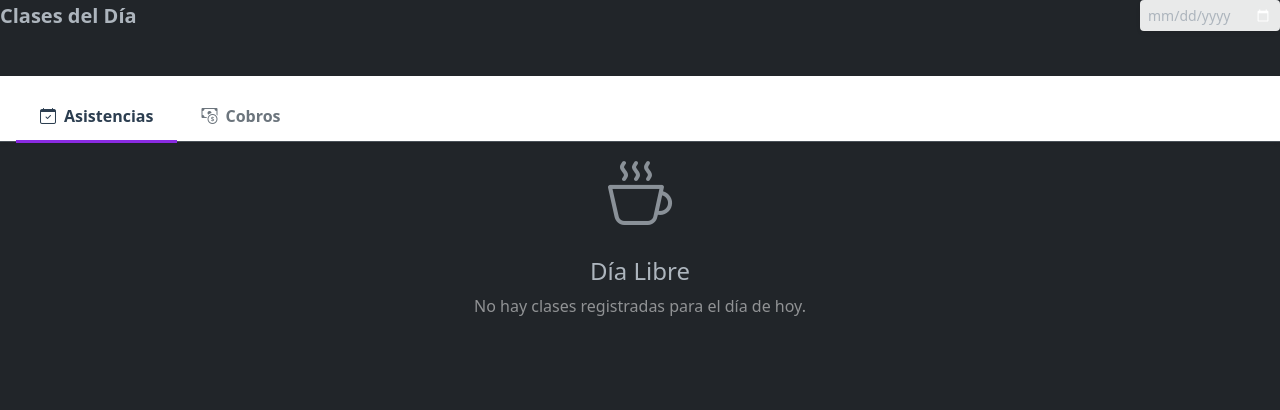
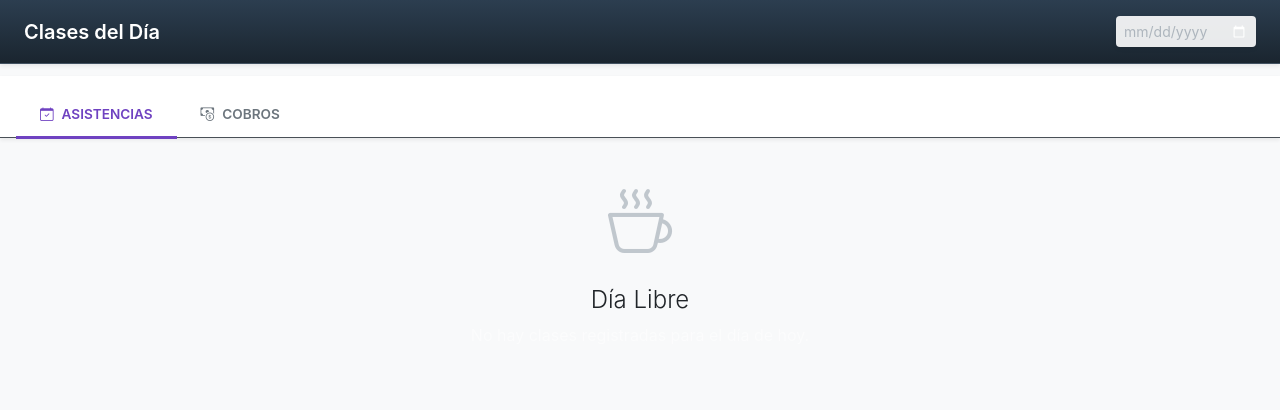
Before and after one commit to joaquingavilan/pilates, a Django app: template Pilapp/templates/admin_panel/profes/clases_hoy.html in a window 1280 px wide. Shown: the top 410 px of the page. Run offline with Django 5.2, Linux system fonts and the light colour scheme; the template is opened without the code that fills it, so the values that code supplies are empty.

Commit message:
style: match profes UI to backend admin theme

```diff
--- a/Pilapp/templates/admin_panel/profes/clases_hoy.html
+++ b/Pilapp/templates/admin_panel/profes/clases_hoy.html
@@ -8,35 +8,37 @@
     <link href="https://cdn.jsdelivr.net/npm/bootstrap@5.3.0/dist/css/bootstrap.min.css" rel="stylesheet">
     <!-- Bootstrap Icons -->
     <link rel="stylesheet" href="https://cdn.jsdelivr.net/npm/bootstrap-icons@1.11.0/font/bootstrap-icons.css">
-    <!-- Google Fonts -->
-    <link href="https://fonts.googleapis.com/css2?family=Inter:wght@300;400;500;600;700&display=swap" rel="stylesheet">
-    <style>
 </head>
-<body style="background-color: #f4f7f6; font-family: 'Inter', sans-serif; color: #333; padding-bottom: 3rem;">
+<body style="background-color: #f8f9fa; font-family: 'Inter', sans-serif; color: #212529; padding-bottom: 3rem;">
     <style>
         .header {
-            background-color: #2c3e50;
-            padding: 1.5rem 1rem;
+            background: linear-gradient(180deg, #2c3e50 0%, #1a252f 100%);
+            padding: 1rem 1.5rem;
             position: sticky;
             top: 0;
             z-index: 100;
-            box-shadow: 0 4px 12px rgba(0,0,0,0.1);
+            box-shadow: 0 0.125rem 0.25rem rgba(0,0,0,0.075);
             color: white;
+            border-bottom: 1px solid rgba(255,255,255,0.1);
         }
+        .header h5 { font-size: 1.25rem; font-weight: 600 !important; }
+        .header small { font-size: 0.85rem; opacity: 0.8; }
+
         .card {
             background-color: white;
-            border: 1px solid rgba(0,0,0,0.05);
-            border-radius: 12px;
+            border: none;
+            box-shadow: 0 0.125rem 0.25rem rgba(0,0,0,0.075);
+            border-radius: 0.5rem;
             overflow: hidden;
         }
         .card-header {
-            background-color: #f8f9fa;
-            border-bottom: 1px solid rgba(0,0,0,0.05);
+            background-color: #fff;
+            border-bottom: 1px solid #e9ecef;
             padding: 1rem 1.25rem;
         }
         .horario-badge {
-            background-color: rgba(138, 43, 226, 0.1);
-            color: #8A2BE2;
+            background-color: rgba(111, 66, 193, 0.1);
+            color: #6f42c1;
             font-weight: 700;
             padding: 0.4rem 0.8rem;
             border-radius: 2rem;
@@ -89,11 +91,13 @@
             border: none;
             font-weight: 600;
             padding: 0.75rem 1.5rem;
+            text-transform: uppercase;
+            font-size: 0.85rem;
         }
         .nav-tabs .nav-link.active {
-            color: #2c3e50;
+            color: #6f42c1;
             background-color: transparent;
-            border-bottom: 3px solid #8A2BE2;
+            border-bottom: 3px solid #6f42c1;
         }
     </style>
 <body>
```
Also changed, not shown: Pilapp/templates/admin_panel/profes/pagos.html (+15 -12 lines).
